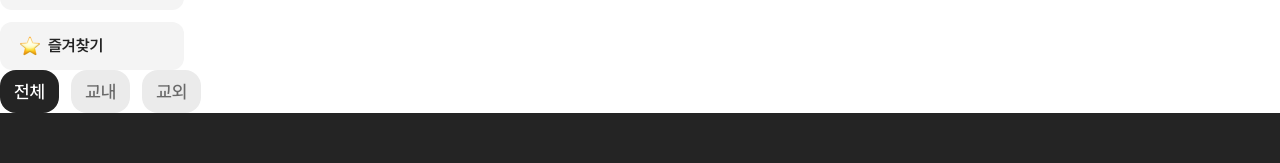
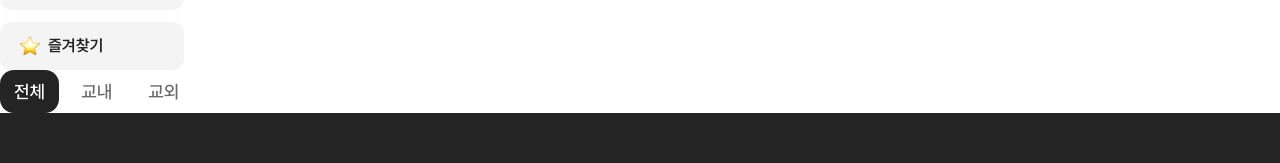
Before and after one commit to dong-ariari/frontend, a React (Vite) app: page /all in a window 1280 px wide. Shown: the part 358-521 px from the top of the page. Built offline with nearby package versions, Linux system fonts and the light colour scheme.

Commit message:
style: change some stylings for chips

```diff
--- a/src/components/chips/chips.styles.js
+++ b/src/components/chips/chips.styles.js
@@ -2,7 +2,7 @@ import styled from "styled-components";
 
 export const Container = styled.div`
   display: flex;
-  gap: 0.75rem;
+  gap: 0.5rem;
 `;
 
 export const Title = styled.p`
@@ -10,11 +10,11 @@ export const Title = styled.p`
   padding-right: 0.875rem;
   padding-top: 0.5rem;
   padding-bottom: 0.5rem;
-  border-radius: 1rem;
+  border-radius: 0.875rem;
   background-color: ${(props) => {
     return props.$variant === true
       ? props.theme.color.grey._800
-      : props.theme.color.grey._200;
+      : props.theme.color.white;
   }};
   color: ${(props) => {
     return props.$variant === true
```
